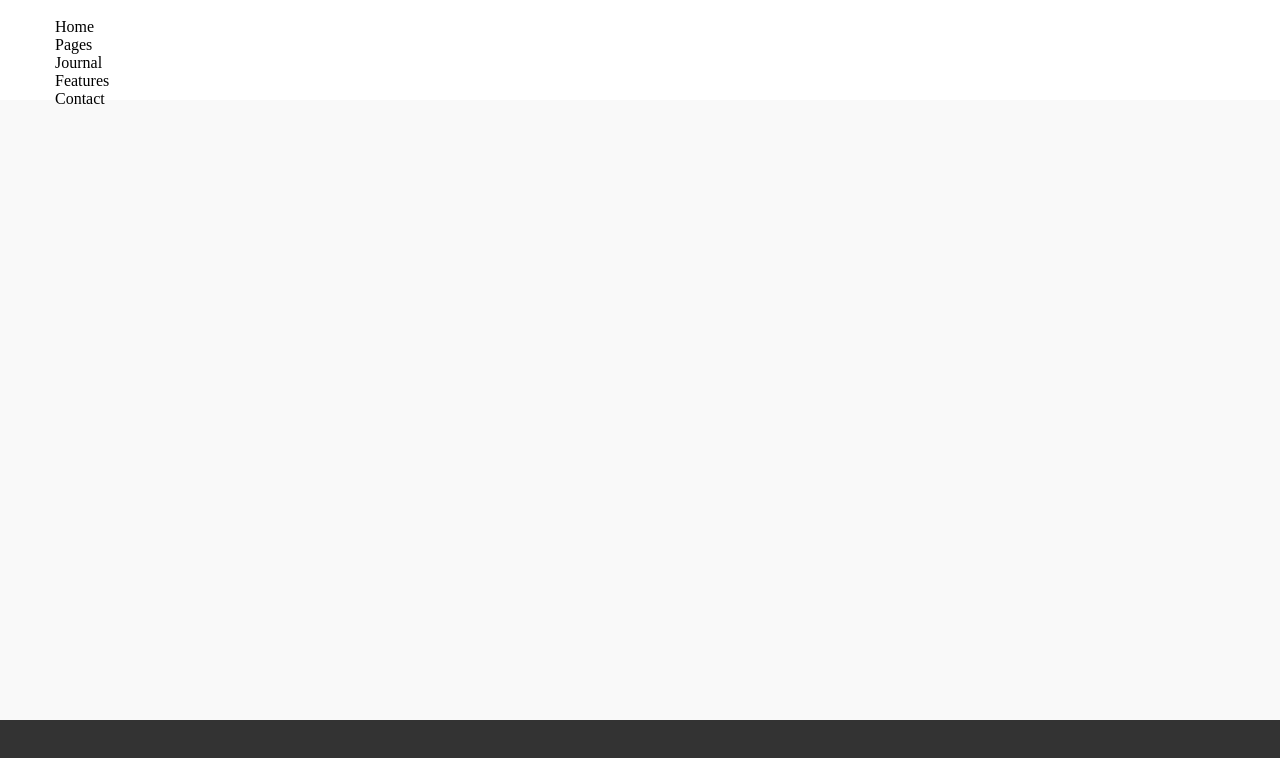
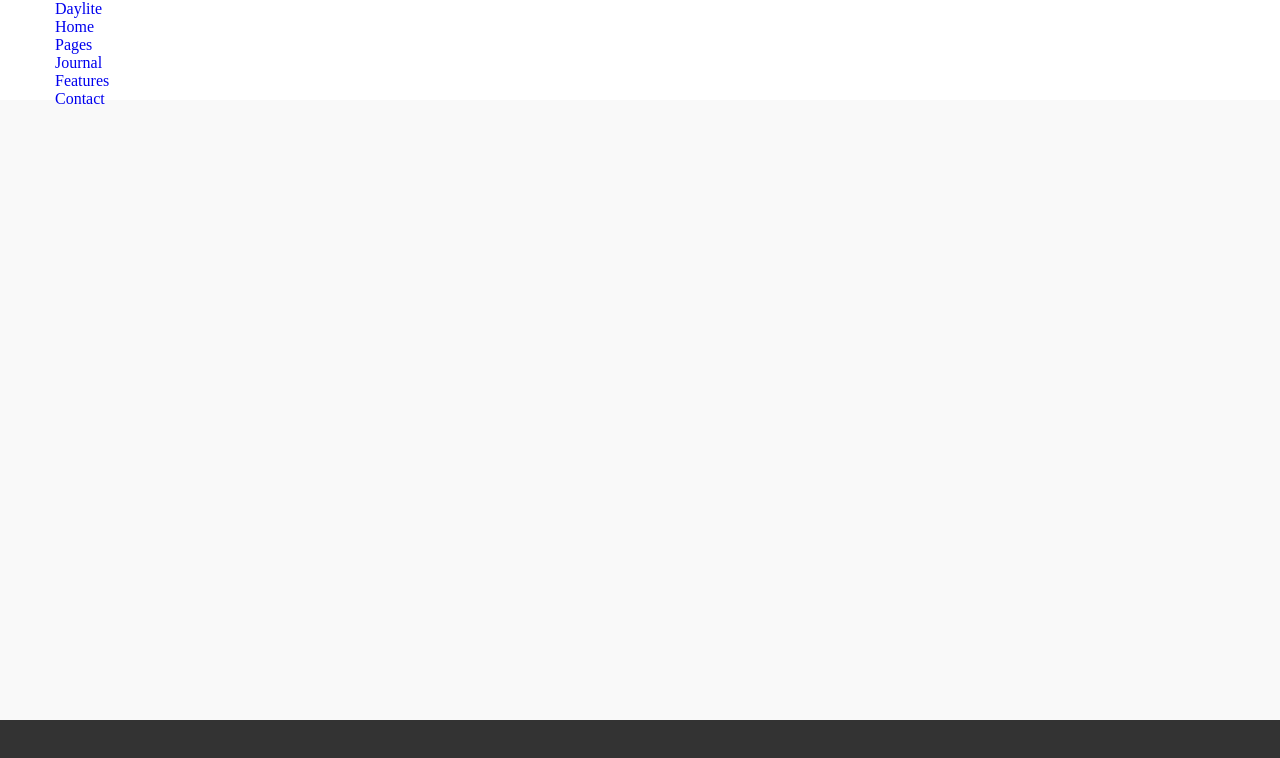
Before and after one commit to kaktusv6/Practice-BEM, a website: page dist/jade/index.jade in a window 1280 px wide. Drawn offline with nearby package versions, Linux system fonts and the light colour scheme; files that its build step writes are made by us from their sources.

Commit message:
Всем тэгам 'a' добавил атрибут 'href'. Вместо картинки в logo использую текст как шаблону.

```diff
--- a/dist/jade/headers/_body.jade
+++ b/dist/jade/headers/_body.jade
@@ -3,37 +3,38 @@ body
 		header.header
 			.conteiner
 				.header__logo
-					a.logo
-						img.logo__pic
+					a(href="#").logo
+						span.logo__bold Day
+						span.logo__light lite
 				.header__menu
 					ul.menu
 						li.menu__item
-							a.menu__link
+							a(href="#").menu__link
 								span.menu__link-text Home
 						li.menu__item
-							a.menu__link
+							a(href="#").menu__link
 								span.menu__link-text Pages
 						li.menu__item
-							a.menu__link
+							a(href="#").menu__link
 								span.menu__link-text Journal
 						li.menu__item
-							a.menu__link
+							a(href="#").menu__link
 								span.menu__link-text Features
 						li.menu__item
-							a.menu__link
+							a(href="#").menu__link
 								span.menu__link-text Contact
 				.header__links
 					ul.links
 						li.links__item
-							a.links__link
+							a(href="#").links__link
 						li.links__item
-							a.links__link
+							a(href="#").links__link
 						li.links__item
-							a.links__link
+							a(href="#").links__link
 						li.links__item
-							a.links__link
+							a(href="#").links__link
 						li.links__item
-							a.links__link
+							a(href="#").links__link
 		.empty
 		.block
 	footer.footer
```
